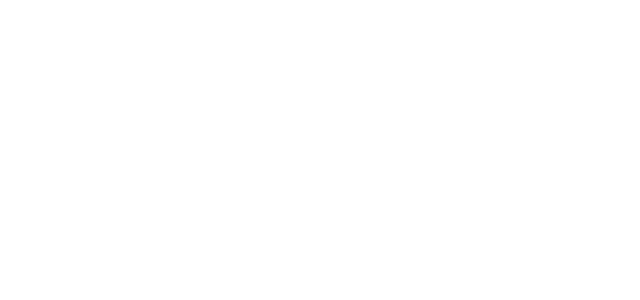
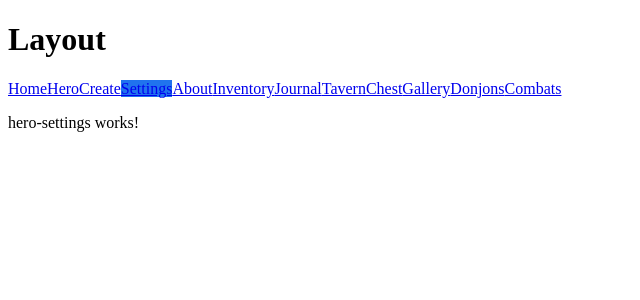
Before and after one commit to ganciaux/angular-hero, an Angular app: page /hero-settings in a window 1280 px wide. Before the commit this address led to /. Shown: the top 300 px of the page, without its empty margins (0-640 px from the left). Built offline with nearby package versions, Linux system fonts and the light colour scheme.

Commit message:
wip(form signal): before update cli

```diff
--- a/src/app/app.routes.ts
+++ b/src/app/app.routes.ts
@@ -25,6 +25,10 @@
       {
         path:'hero-create',
         loadComponent: () => import('./features/hero/hero-create/hero-create').then((m) => m.HeroCreate),
+      },
+      {
+        path:'hero-settings',
+        loadComponent: () => import('./features/hero/hero-settings/hero-settings').then((m) => m.HeroSettings),
       },
       {
         path: 'inventory',
--- /dev/null
+++ b/src/app/features/hero/hero-settings/hero-settings.html
@@ -0,0 +1 @@
+<p>hero-settings works!</p>
--- /dev/null
+++ b/src/app/features/hero/hero-settings/hero-settings.ts
@@ -0,0 +1,28 @@
+import { Component, signal } from '@angular/core';
+import { HeroClass } from '../hero.model';
+
+interface HeroFormData {
+  name: string;
+  heroClass: HeroClass;
+  level: number;
+}
+
+@Component({
+  selector: 'app-hero-settings',
+  imports: [],
+  templateUrl: './hero-settings.html',
+  styleUrl: './hero-settings.scss',
+})
+export class HeroSettings {
+heroModel = signal<HeroFormData>({name:'',heroClass:'warrior', level:1})
+
+/*
+heroForm = form(this.heroModel, (path) => {
+  RequiredValidator(path.name, { message: 'Le nom est requis' });
+  minLength(path.name, 2, { message: 'Minimum 2 caractères' });
+  required(path.heroClass, { message: 'La classe est requise' });
+  min(path.level, 1, { message: 'Level minimum est 1' });
+  max(path.level, 5, { message: 'Level maximum est 5' });
+});
+*/
+}
--- a/src/app/layout/nav/nav.html
+++ b/src/app/layout/nav/nav.html
@@ -1,6 +1,7 @@
 <a routerLink="/" routerLinkActive="active" [routerLinkActiveOptions]="{exact: true}">Home</a>
 <a routerLink="/hero" routerLinkActive="active">Hero</a>
-<a routerLink="/hero-create" routerLinkActive="active">Hero create</a>
+<a routerLink="/hero-create" routerLinkActive="active">Create</a>
+<a routerLink="/hero-settings" routerLinkActive="active">Settings</a>
 <a routerLink="/about" routerLinkActive="active">About</a>
 <a routerLink="/inventory" routerLinkActive="active">Inventory</a>
 <a routerLink="/journal" routerLinkActive="active">Journal</a>
```
Also changed, not shown: src/app/features/hero/hero-settings/hero-settings.scss (added), 1 other file (tests, documents, lock files or other folders).
